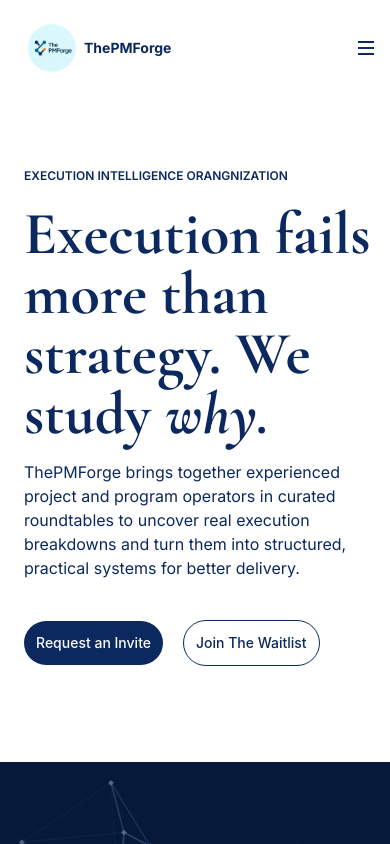
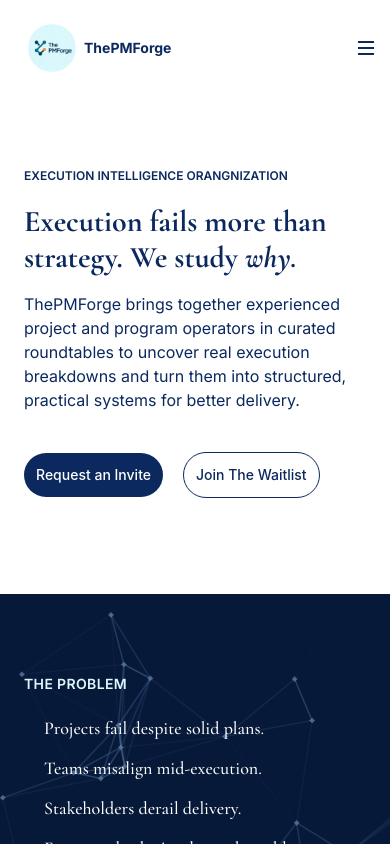
Before and after one commit to FOA-developer/ThePMForge, a React (Vite) app: page / in a window 390 px wide. Shown: the top 844 px of the page. Built offline with nearby package versions, Linux system fonts and the light colour scheme.

Commit message:
fixed home issues

```diff
--- a/src/Home.jsx
+++ b/src/Home.jsx
@@ -2,7 +2,7 @@ const Home = () => {
   return (
     <div className="pt-20 pl-6 pr-2 pb-24 md:w-[80%] md:pl-20 lg:w-[70%]">
       <h3 className="font-inter font-semibold text-xs text-[rgb(11,41,95)]">EXECUTION  INTELLIGENCE ORANGNIZATION</h3>
-      <h1 className="font-display font-bold text-6xl pt-5 text-[rgb(11,41,95)] ">Execution fails more than strategy. We study<span className="font-display italic"> why.</span></h1>
+      <h1 className="font-display font-bold text-3xl md:text-6xl pt-5 text-[rgb(11,41,95)] ">Execution fails more than strategy. We study<span className="font-display italic"> why.</span></h1>
       <p className="font-inter pt-4 text-base text-[rgb(11,41,95)]">ThePMForge brings together experienced project and program operators in curated roundtables to uncover real execution breakdowns and turn them into structured, practical systems for better delivery.</p>
       <div className="flex flex-row gap-5 pt-10 items-center [rgb(11,41,95)]">
         <button className="bg-[rgb(11,41,95)] font-medium text-sm rounded-full text-white p-3 transition-all duration-500 ease-out transform hover:scale-105 active:scale-95"><a href="https://docs.google.com/forms/d/e/1FAIpQLScGlUTQCNadu03JH7oueH5JjgLxs8OPcFwn-KVr2nfTjYqcsw/viewform?usp=dialog" target="_blank">Request an Invite</a></button>
```
